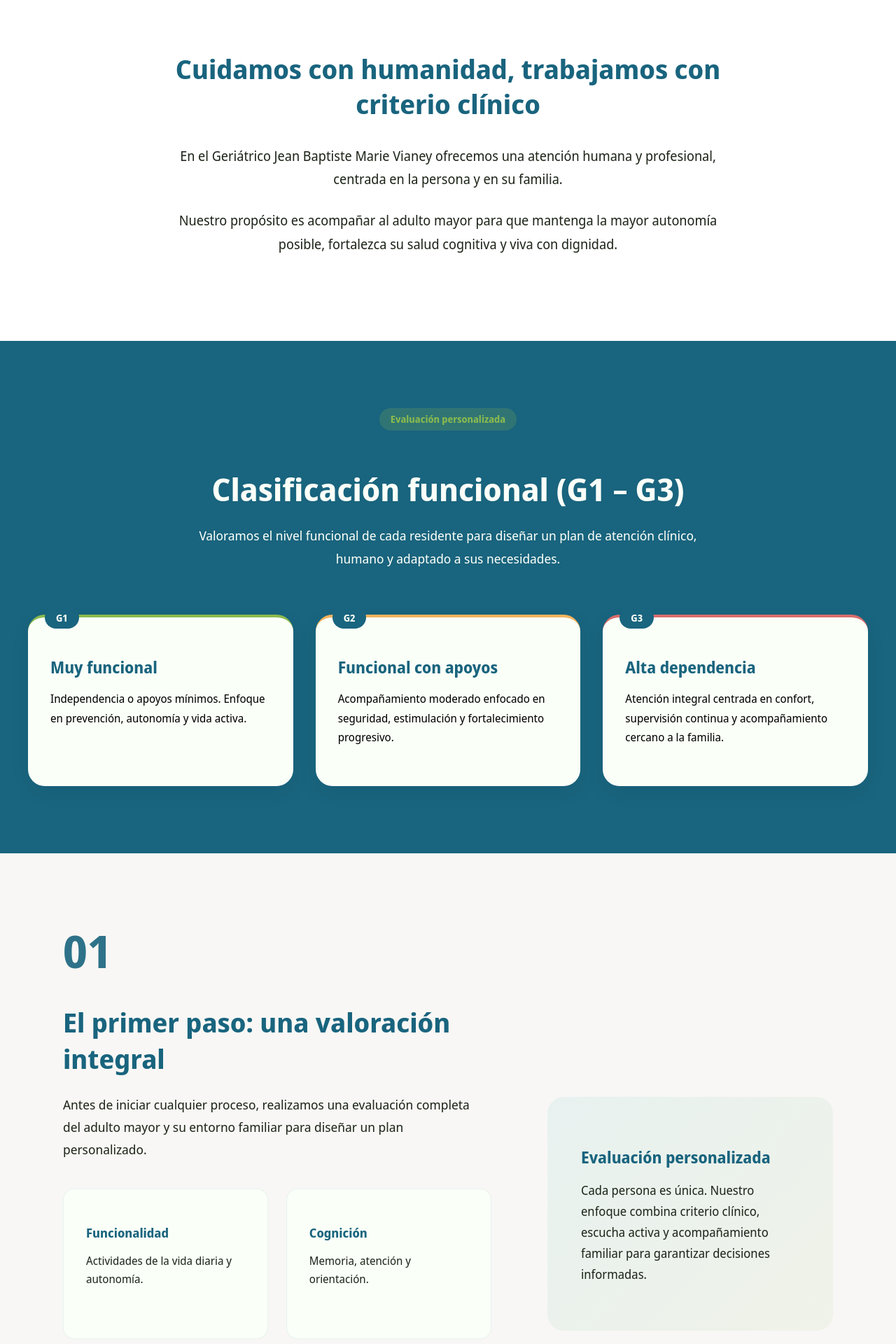
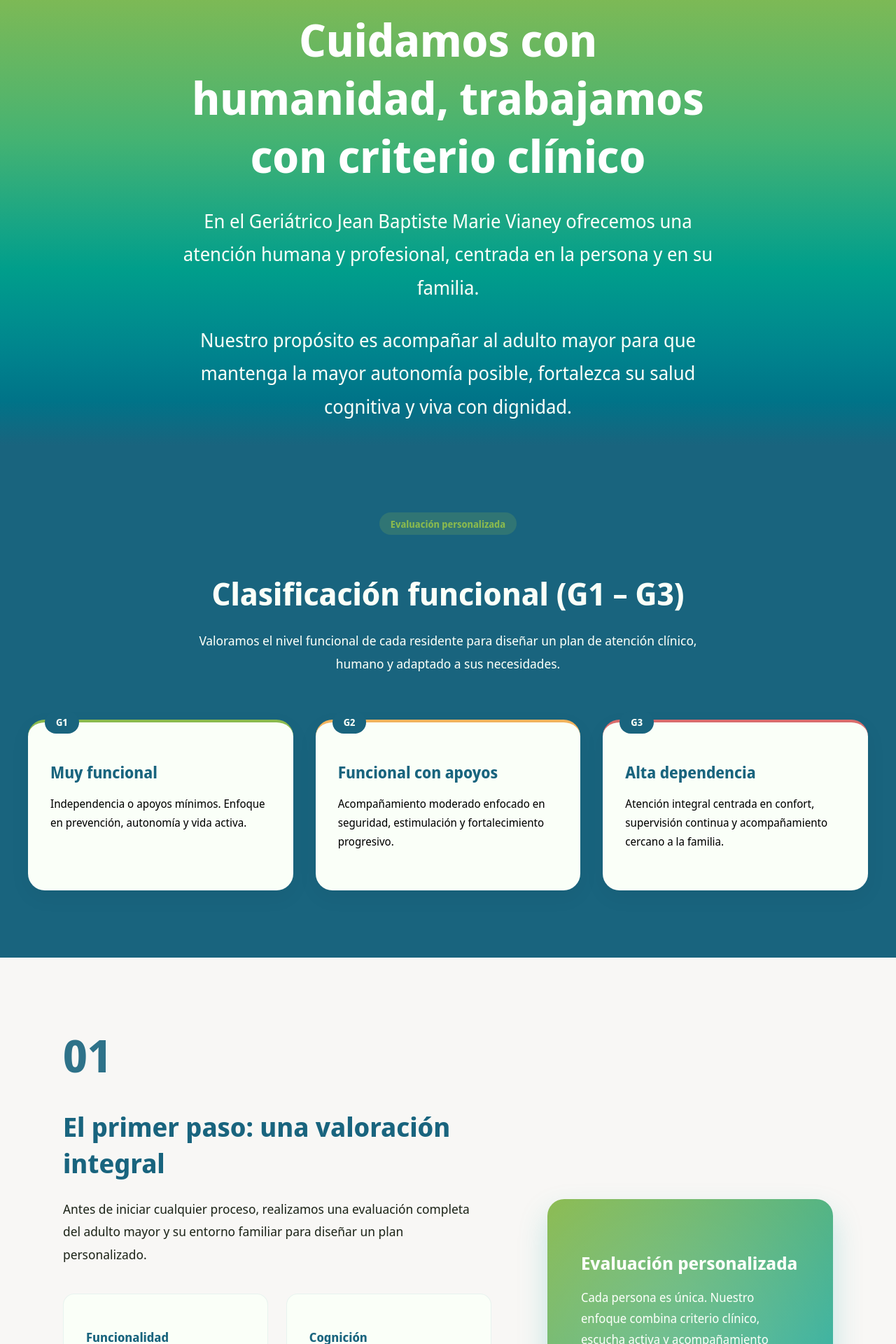
Before and after one commit to SantiagoGuty/residencia-vianney, a Next.js app: page / in a window 1280 px wide. Shown: the part 880-2800 px from the top of the page at 70% size. Built offline with nearby package versions, Linux system fonts and the light colour scheme.

Commit message:
home page mobile view design

```diff
--- a/components/Navbar.module.css
+++ b/components/Navbar.module.css
@@ -2,7 +2,6 @@
   background: var(--white);
   border-top: 7px solid var(--green);
   box-shadow: 0 6px 18px rgba(0,0,0,0.04);
-  position: sticky;
   top: 0;
   z-index: 1000;
 }
--- a/components/Navbar.tsx
+++ b/components/Navbar.tsx
@@ -85,7 +85,7 @@
 
         <a
           className={styles.whatsappBtn}
-          href="https://wa.me/573102102404"
+          href="https://wa.me/573017230484"
           target="_blank"
           rel="noopener noreferrer"
           onClick={closeMenu}
--- a/components/hero/Hero.module.css
+++ b/components/hero/Hero.module.css
@@ -83,19 +83,46 @@
 @media (max-width: 900px) {
   .hero {
     grid-template-columns: 1fr;
+    grid-template-rows: auto auto;
+    margin-bottom: 0rem;
   }
 
-  .right {
-    height: max-content;
-  }
+  .left h1 {
+  font-size: 30px;
+  font-weight: 600;
+  color: var(--white);
+  line-height: 1.2;
+  margin-bottom: 1.5rem;
+}
 
+.left p {
+  font-size: 15px;
+  color: var(--white);
+  max-width: 520px;
+  margin-bottom: 0.5rem;
+}
+
+  /* TEXT ON TOP */
   .left {
-    padding: 4rem 2rem;
+    order: 1;
+    padding: 3rem 1.5rem 2rem 1.5rem;
     text-align: center;
     align-items: center;
   }
 
+  /* IMAGE BELOW */
+  .right {
+    order: 2;
+    position: relative;
+    height: 420px; /* important so image shows correctly */
+  }
+
+  .image {
+    object-fit: cover;
+  }
+
   .buttons {
     justify-content: center;
+    flex-wrap: wrap;
   }
 }
--- a/components/sections/Assessment.module.css
+++ b/components/sections/Assessment.module.css
@@ -41,6 +41,13 @@
   padding: 2rem;
   border-radius: var(--radius-md);
   border: 1px solid rgba(25, 100, 126, 0.08);
+  transition: transform 0.3s var(--ease-soft),
+              box-shadow 0.3s var(--ease-soft);
+}
+
+.card:hover {
+  transform: translateY(-6px);
+  box-shadow: 0 14px 35px rgba(0, 0, 0, 0.06);
 }
 
 .card h3 {
@@ -59,27 +66,74 @@
 .highlight {
   background: linear-gradient(
     135deg,
-    rgba(40, 175, 176, 0.08),
-    rgba(138, 186, 78, 0.08)
+    var(--green),
+    var(--teal)
   );
   padding: 3rem;
   border-radius: var(--radius-lg);
+  color: var(--white);
+  box-shadow: 0 20px 40px rgba(40, 175, 176, 0.25);
+  position: relative;
+  overflow: hidden;
+}
+
+.highlight:hover {
+  transform: translateY(-6px);
+  box-shadow: 0 14px 35px rgba(0, 0, 0, 0.06);
+  transition: transform 0.3s var(--ease-soft),
+              box-shadow 0.3s var(--ease-soft);
+}
+
+/* Subtle light overlay */
+.highlight::after {
+  content: "";
+  position: absolute;
+  pointer-events: none;
+  top: -40%;
+  right: -40%;
+  width: 200%;
+  height: 200%;
+  background: radial-gradient(
+    circle,
+    rgba(255,255,255,0.15) 0%,
+    transparent 60%
+  );
 }
 
 .highlight h3 {
-  font-size: 1.4rem;
-  color: var(--blue);
+  font-size: 1.6rem;
+  color: var(--white);
   margin-bottom: 1rem;
 }
 
 .highlight p {
   font-size: 1.1rem;
   line-height: 1.7;
-  color: var(--dark);
+  color: var(--white);
 }
+
 
 @media (max-width: 900px) {
   .wrapper {
     grid-template-columns: 1fr;
   }
+
+  /* 2x2 grid */
+  .grid {
+    grid-template-columns: repeat(2, 1fr);
+  }
+
+  .card {
+    padding: 1.5rem;
+  }
+
+  /* Highlight below grid */
+  .right {
+    margin-top: 3rem;
+  }
+
+    .highlight {
+    padding: 2.5rem 2rem;
+    transform: scale(1.02);
+  }
 }
--- a/components/sections/Cognitive.module.css
+++ b/components/sections/Cognitive.module.css
@@ -71,3 +71,37 @@
   line-height: 1.7;
   color: var(--dark);
 }
+
+
+@media (max-width: 900px) {
+
+  .header {
+    margin-bottom: 2.5rem;
+  }
+
+  .header h2 {
+    font-size: 1.8rem;
+  }
+
+  .intro {
+    font-size: 1.05rem;
+    line-height: 1.7;
+  }
+
+  .pillars {
+    grid-template-columns: 1fr;
+    gap: 1.4rem;
+  }
+
+  .card {
+    padding: 1.6rem;
+  }
+
+  .card h3 {
+    font-size: 1.1rem;
+  }
+
+  .card p {
+    font-size: 1rem;
+  }
+}
--- a/components/sections/ContactBand.module.css
+++ b/components/sections/ContactBand.module.css
@@ -21,7 +21,9 @@
 }
 
 .item img {
-  margin-bottom: 1.2rem;
+  margin-bottom: 1rem;
+  width: 67px;
+  height: auto;
   filter: brightness(0) invert(1);
 }
 
@@ -35,3 +37,49 @@
 .item:hover {
   transform: translateY(-6px);
 }
+
+
+@media (max-width: 768px) {
+
+  .band {
+    padding: 1rem 1rem;
+  }
+
+  .container {
+    grid-template-columns: 1fr;
+    gap: 1rem;
+    text-align: center;
+
+    /* NEW */
+    max-width: 600px;
+  }
+
+  .item {
+    display: flex;
+    flex-direction: column;
+    align-items: center;
+    gap: 0.8rem;
+  }
+
+
+  .item img {
+    margin-bottom: 0;
+    width: 67px;
+    height: auto;
+    flex-shrink: 0;
+  }
+
+  .item p {
+    font-size: 0.95rem;
+    line-height: 1.6;
+  }
+
+  .item {
+    border-bottom: 1px solid rgba(255,255,255,0.15);
+    padding-bottom: 1.5rem;
+  }
+
+  .item:last-child {
+    border-bottom: none;
+  }
+}
--- a/components/sections/Modalities.module.css
+++ b/components/sections/Modalities.module.css
@@ -74,3 +74,10 @@
   line-height: 1.75;
   font-size: 1.1rem;
 }
+
+
+@media (max-width: 900px) {
+  .card {
+    padding: 1rem;
+  }
+}
--- a/components/sections/Purpose.module.css
+++ b/components/sections/Purpose.module.css
@@ -1,3 +1,9 @@
+.background {
+  width: 100%;
+  padding: 1rem 0;
+background-image: linear-gradient(to top, #19647e, #007388, #00828d, #00908e, #009e8b, #17a585, #2eac7c, #45b372, #58b569, #69b760, #7ab957, #8aba4e);
+}
+
 .content {
   max-width: 780px;
   margin: 0 auto;
@@ -5,15 +11,31 @@
 }
 
 .content h2 {
-  font-size: clamp(2rem, 3vw, 2.6rem);
-  color: var(--blue);
-  margin-bottom: 2rem;
+  font-size: clamp(4rem, 3vw, 2.6rem);
+  color: white;
+  margin-bottom: 1rem;
+  font-weight: 670;
   line-height: 1.3;
 }
 
 .content p {
-  font-size: 1.2rem;
+  font-size: 1.7rem;
   line-height: 1.75;
-  color: var(--dark);
-  margin-bottom: 1.6rem;
+  color: var(--white);
+  margin-bottom: 1rem;
 }
+
+@media (max-width: 900px) {
+  .background{
+    padding: 1rem;
+  }
+
+  .content h2 {
+    font-size: clamp(2.5rem, 4vw, 3.4rem);
+  }
+
+  .content p {
+    font-size: 1.15rem;
+    padding-bottom: 1rem;
+  }
+}
--- a/components/sections/Purpose.tsx
+++ b/components/sections/Purpose.tsx
@@ -3,7 +3,8 @@
 
 export default function Purpose() {
   return (
-    <SectionLayout>
+    <section className={styles.background}>
+      <div className="container">
         <div className={styles.content}>
           <h2>Cuidamos con humanidad, trabajamos con criterio clínico</h2>
 
@@ -18,6 +19,7 @@
             con dignidad.
           </p>
         </div>
-    </SectionLayout>
+      </div>
+    </section>
   );
 }
--- a/components/sections/Services.module.css
+++ b/components/sections/Services.module.css
@@ -99,8 +99,41 @@
   }
 }
 
-@media (max-width: 600px) {
+@media (max-width: 900px) {
+
+  .section {
+    padding: 4rem 1.5rem;
+  }
+
   .container {
-    grid-template-columns: 1fr;
+    grid-template-columns: repeat(3, 1fr);
+    gap: 1rem;
   }
+
+  .card {
+    padding: 1.2rem 0.8rem;
+  }
+
+  .iconWrapper {
+    width: 55px;
+    height: 55px;
+  }
+
+  .card h3 {
+    font-size: 0.9rem;
+    line-height: 1.2;
+  }
+
+  .iconWrapper img{
+
+  width: 70px;
+  height: 70px;
+
 }
+  .iconWrapper {
+
+  width: 100px;
+  height: 100px;
+
+}
+}
```
Lines whose indentation alone changed are shown as unchanged.
